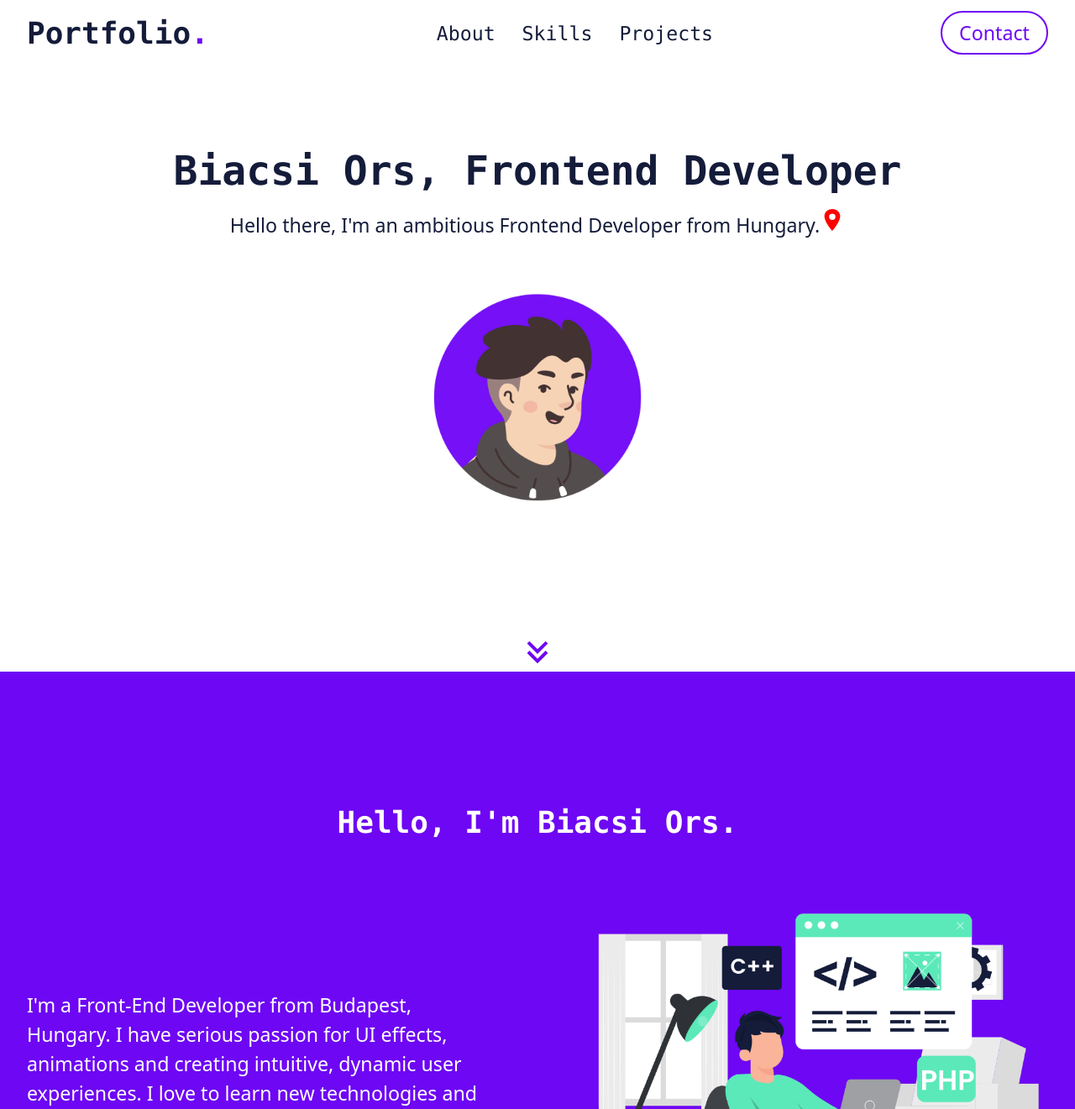
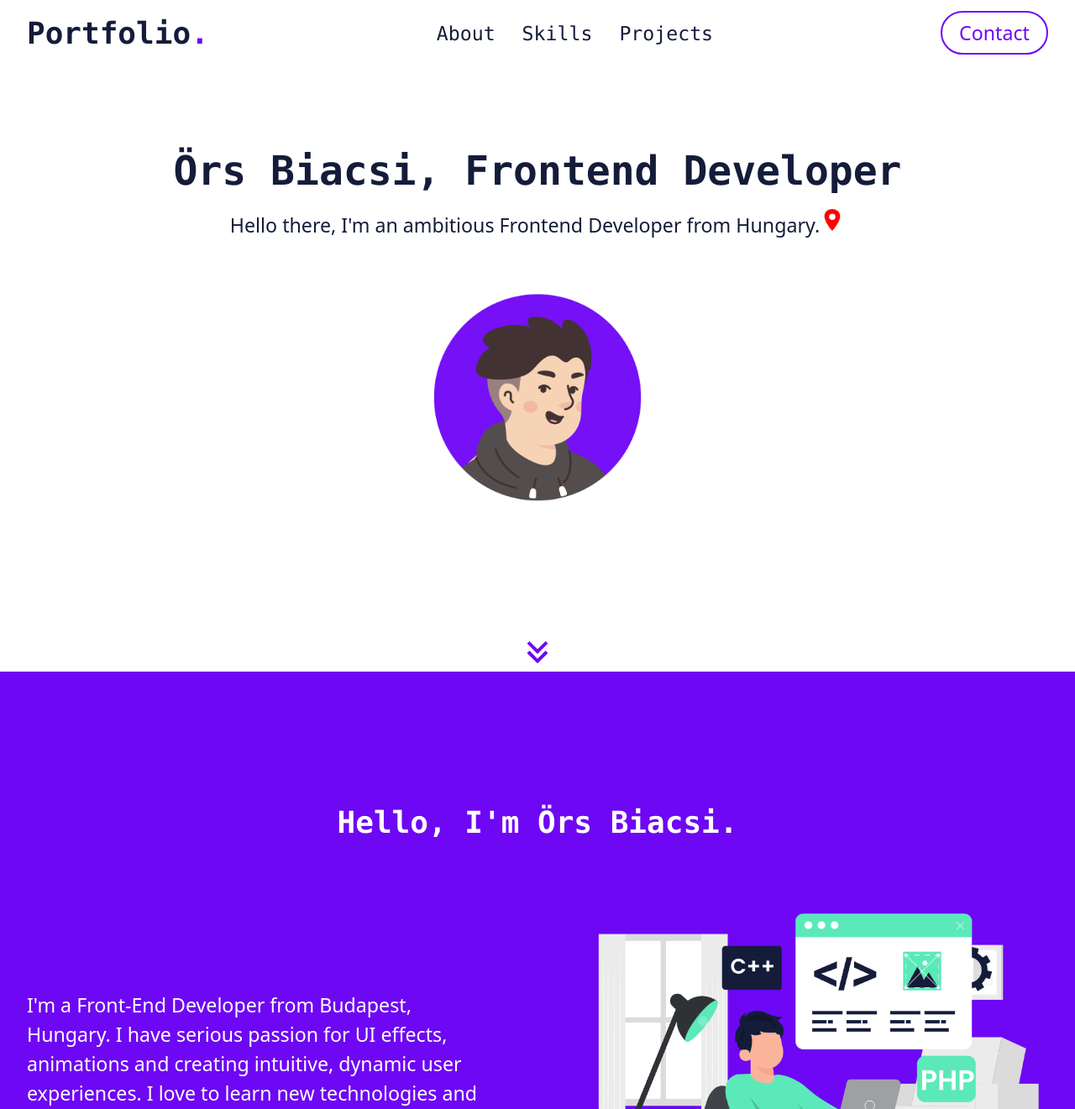
Before and after one commit to loarden/portfolio-v2, a React (Create React App) app: page / in a window 1280 px wide. Shown: the top 1321 px of the page at 84% size. Built offline with nearby package versions, Linux system fonts and the light colour scheme.

Commit message:
fixed bugs

```diff
--- a/package.json
+++ b/package.json
@@ -1,6 +1,7 @@
 {
   "name": "portfolio-v2",
   "version": "0.1.0",
+  "homepage": "http://loarden.github.io/portfolio-v2",
   "private": true,
   "dependencies": {
     "@emailjs/browser": "^3.11.0",
@@ -17,6 +18,8 @@
   },
   "scripts": {
     "start": "react-scripts start",
+    "predeploy": "npm run build",
+    "deploy": "gh-pages -d build",
     "build": "react-scripts build",
     "test": "react-scripts test",
     "eject": "react-scripts eject"
@@ -40,6 +43,7 @@
     ]
   },
   "devDependencies": {
+    "gh-pages": "^5.0.0",
     "tailwindcss": "^3.3.3"
   }
 }
--- a/src/sections/About.jsx
+++ b/src/sections/About.jsx
@@ -8,7 +8,7 @@ function About() {
       className=" bg-primary h-fit pt-24 sm:pt-32 md:pt-40 pb-48 sm:pb-60 md:pb-72 text-background w-full"
     >
       <div className="max-w-7xl mx-auto w-full flex flex-col items-center px-4 md:px-8">
-        <SectionTitle title="Hello, I'm Biacsi Ors." />
+        <SectionTitle title="Hello, I'm Örs Biacsi." />
         <div className="grid grid-cols-1 sm:grid-cols-2 gap-10 md:gap-24 mt-12 sm:mt-14 md:mt-16">
           <div className="self-center">
             I'm a Front-End Developer from Budapest, Hungary. I have serious
--- a/src/sections/Hero.jsx
+++ b/src/sections/Hero.jsx
@@ -22,7 +22,7 @@ function Hero() {
     >
       <div className="max-w-5xl self-end flex flex-col items-center px-4">
         <h1 className="text-4xl md:text-5xl mt-10 font-mono font-semibold">
-          Biacsi Ors, Frontend Developer
+          Örs Biacsi, Frontend Developer
         </h1>
         <div className="mt-5">
           <p className="inline-block">
```
Also changed, not shown: 1 other file (tests, documents, lock files or other folders).
